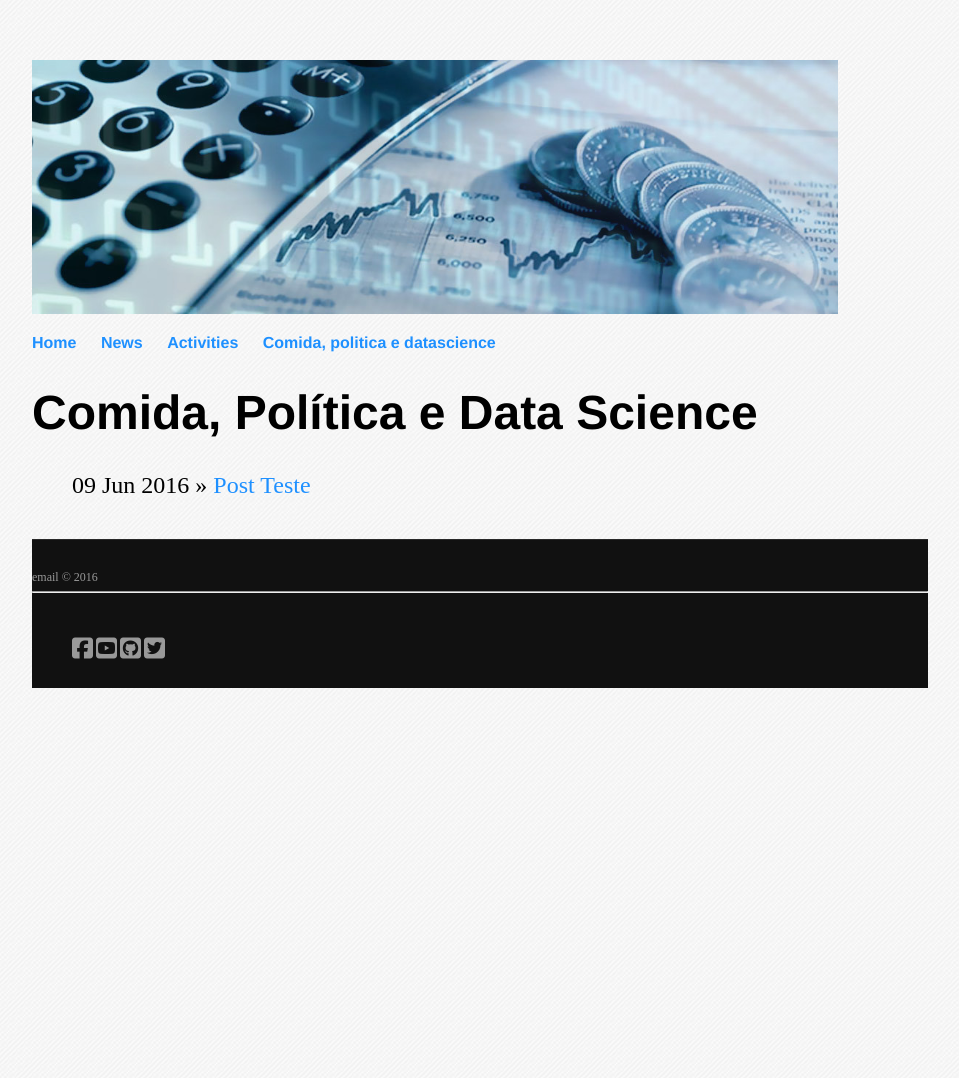
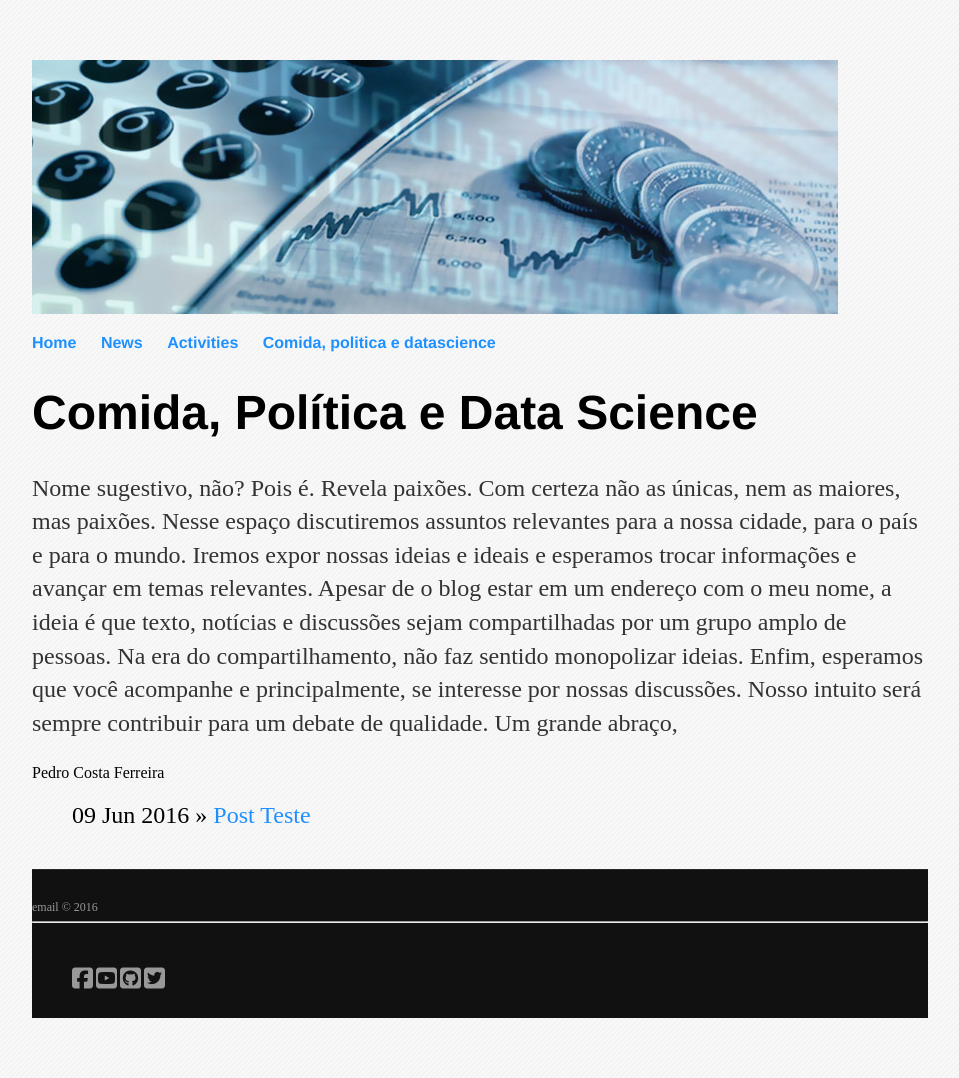
Before and after one commit to pedrocostaferreira/pedrocostaferreira.github.io, a Jekyll site: the page built from blog/index.html, in a window 1280 px wide. Shown: the whole page, without its empty margins (160-1119 px from the left). Built offline with Jekyll 4.4.1, drawn with Linux system fonts in a browser that asks for light colours; nearby versions of some CDN libraries; library files that are not in the unit come from our copies; before the commit the page ends 900 px from its top, so only the background shows below that.

Commit message:
Update index.html

```diff
--- a/blog/index.html
+++ b/blog/index.html
@@ -3,6 +3,15 @@ layout: default
 title: Comida, Política e Data Science
 ---
 	<h1>{{ page.title }}</h1>
+	<p>Nome sugestivo, não? Pois é. Revela paixões. Com certeza não as únicas, nem as maiores, mas paixões.
+
+    Nesse espaço discutiremos assuntos relevantes para a nossa cidade, para o país e para o mundo. Iremos expor nossas ideias e ideais e esperamos trocar informações e avançar em temas relevantes.
+Apesar de o blog estar em um endereço com o meu nome, a ideia é que texto, notícias e discussões sejam compartilhadas por um grupo amplo de pessoas. Na era do compartilhamento, não faz sentido monopolizar ideias.
+Enfim, esperamos que você acompanhe e principalmente, se interesse por nossas discussões. Nosso intuito será sempre contribuir para um debate de qualidade.
+Um grande abraço,</p>
+Pedro Costa Ferreira
+
+
 	<ul class="posts">
 
 	  {% for post in site.posts %}
```
